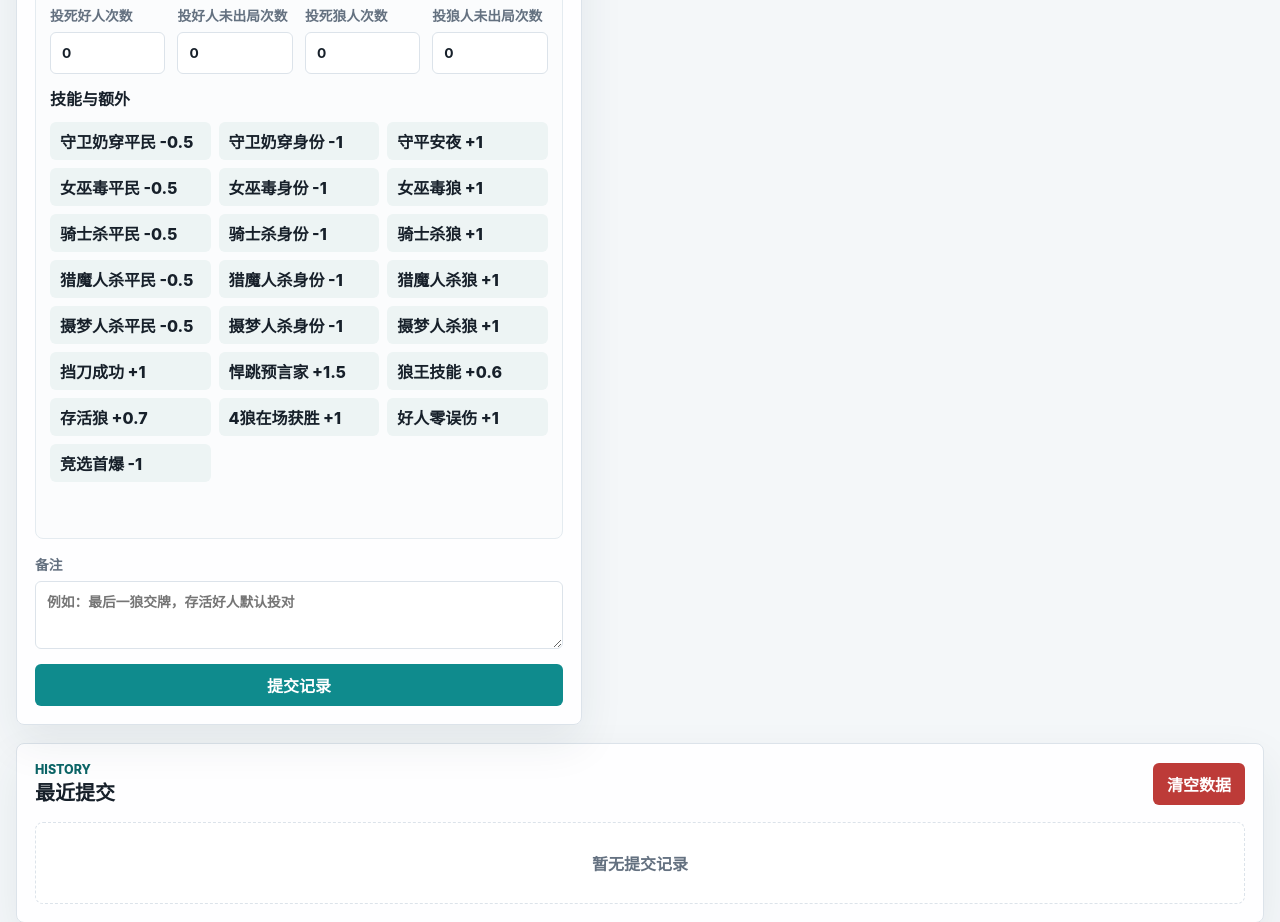
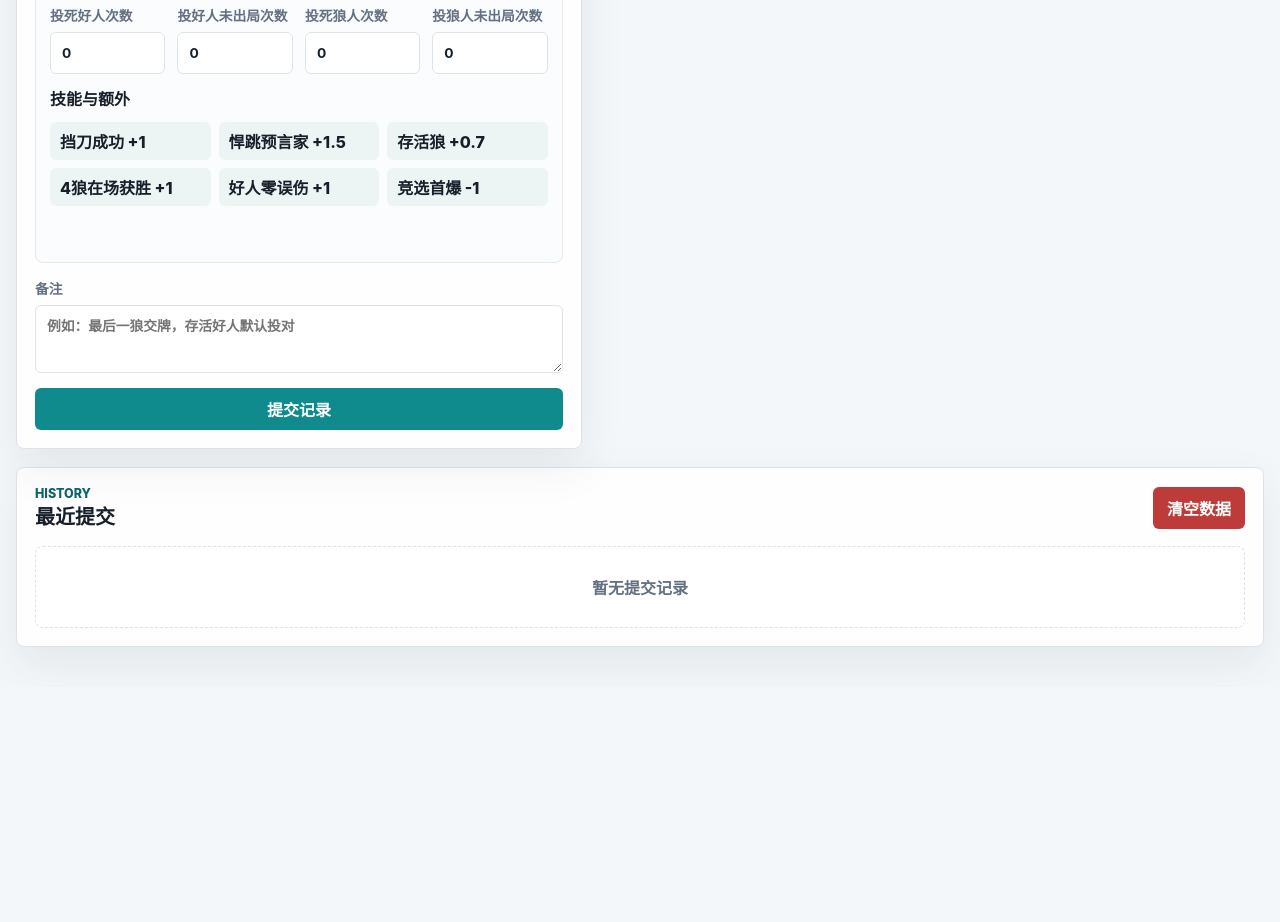
Before and after one commit to Jozky86/X2Rank, a plain HTML site: page index.html in a window 1280 px wide. Shown: the part 880-1802 px from the top of the page. After the commit the page ends 1567 px from the top, so only its background shows below. Drawn offline with Linux system fonts and the light colour scheme.

Commit message:
Filter skill actions by selected role

```diff
--- a/app.js
+++ b/app.js
@@ -126,13 +126,34 @@ function setToday() {
   el("gameDate").value = today;
 }
 
+function roleScopeMatches(roleScope, role) {
+  if (!roleScope) return true;
+  return roleScope.split(",").map((item) => item.trim()).includes(role);
+}
+
+function updateSkillActions() {
+  const role = el("role").value;
+  document.querySelectorAll(".quick-actions button").forEach((button) => {
+    button.classList.toggle("hidden", !roleScopeMatches(button.dataset.role, role));
+  });
+}
+
+function pruneRoleExtras() {
+  const role = el("role").value;
+  const originalLength = state.extras.length;
+  state.extras = state.extras.filter((item) => roleScopeMatches(item.roleScope, role));
+  if (state.extras.length !== originalLength) {
+    renderExtras();
+  }
+}
+
 function renderExtras() {
   const chipList = el("chipList");
   chipList.innerHTML = "";
   state.extras.forEach((item, index) => {
     const chip = document.createElement("span");
     chip.className = "chip";
-    chip.innerHTML = `${item.label} ${item.delta > 0 ? "+" : ""}${item.delta}<button type="button" aria-label="删除 ${item.label}">×</button>`;
+    chip.innerHTML = `${escapeHtml(item.label)} ${item.delta > 0 ? "+" : ""}${item.delta}<button type="button" aria-label="删除 ${escapeHtml(item.label)}">×</button>`;
     chip.querySelector("button").addEventListener("click", () => {
       state.extras.splice(index, 1);
       renderExtras();
@@ -342,6 +363,7 @@ function resetForm() {
   form.reset();
   state.extras = [];
   setToday();
+  updateSkillActions();
   renderExtras();
   updateLiveScore();
 }
@@ -365,11 +387,18 @@ function bindEvents() {
     input.addEventListener("change", updateLiveScore);
   });
 
+  el("role").addEventListener("change", () => {
+    updateSkillActions();
+    pruneRoleExtras();
+    updateLiveScore();
+  });
+
   document.querySelectorAll(".quick-actions button").forEach((button) => {
     button.addEventListener("click", () => {
       state.extras.push({
         label: button.dataset.label,
         delta: Number(button.dataset.delta),
+        roleScope: button.dataset.role || "",
       });
       renderExtras();
       updateLiveScore();
@@ -437,6 +466,7 @@ function init() {
   fillOptions(el("role"), roles);
   setToday();
   bindEvents();
+  updateSkillActions();
   updateLiveScore();
   renderAll();
 }
--- a/index.html
+++ b/index.html
@@ -141,24 +141,24 @@
                 <h3>技能与额外</h3>
               </div>
               <div class="quick-actions" aria-label="技能分选项">
-                <button type="button" data-delta="-0.5" data-label="守卫奶穿平民">守卫奶穿平民 -0.5</button>
-                <button type="button" data-delta="-1" data-label="守卫奶穿身份">守卫奶穿身份 -1</button>
-                <button type="button" data-delta="1" data-label="守平安夜">守平安夜 +1</button>
-                <button type="button" data-delta="-0.5" data-label="女巫毒平民">女巫毒平民 -0.5</button>
-                <button type="button" data-delta="-1" data-label="女巫毒身份">女巫毒身份 -1</button>
-                <button type="button" data-delta="1" data-label="女巫毒狼">女巫毒狼 +1</button>
-                <button type="button" data-delta="-0.5" data-label="骑士杀死平民">骑士杀平民 -0.5</button>
-                <button type="button" data-delta="-1" data-label="骑士杀死身份">骑士杀身份 -1</button>
-                <button type="button" data-delta="1" data-label="骑士杀死狼">骑士杀狼 +1</button>
-                <button type="button" data-delta="-0.5" data-label="猎魔人杀死平民">猎魔人杀平民 -0.5</button>
-                <button type="button" data-delta="-1" data-label="猎魔人杀死身份">猎魔人杀身份 -1</button>
-                <button type="button" data-delta="1" data-label="猎魔人杀死狼">猎魔人杀狼 +1</button>
-                <button type="button" data-delta="-0.5" data-label="摄梦人杀死平民">摄梦人杀平民 -0.5</button>
-                <button type="button" data-delta="-1" data-label="摄梦人杀死身份">摄梦人杀身份 -1</button>
-                <button type="button" data-delta="1" data-label="摄梦人杀死狼">摄梦人杀狼 +1</button>
+                <button type="button" data-role="守卫" data-delta="-0.5" data-label="守卫奶穿平民">守卫奶穿平民 -0.5</button>
+                <button type="button" data-role="守卫" data-delta="-1" data-label="守卫奶穿身份">守卫奶穿身份 -1</button>
+                <button type="button" data-role="守卫" data-delta="1" data-label="守平安夜">守平安夜 +1</button>
+                <button type="button" data-role="女巫" data-delta="-0.5" data-label="女巫毒平民">女巫毒平民 -0.5</button>
+                <button type="button" data-role="女巫" data-delta="-1" data-label="女巫毒身份">女巫毒身份 -1</button>
+                <button type="button" data-role="女巫" data-delta="1" data-label="女巫毒狼">女巫毒狼 +1</button>
+                <button type="button" data-role="骑士" data-delta="-0.5" data-label="骑士杀死平民">骑士杀平民 -0.5</button>
+                <button type="button" data-role="骑士" data-delta="-1" data-label="骑士杀死身份">骑士杀身份 -1</button>
+                <button type="button" data-role="骑士" data-delta="1" data-label="骑士杀死狼">骑士杀狼 +1</button>
+                <button type="button" data-role="猎魔人" data-delta="-0.5" data-label="猎魔人杀死平民">猎魔人杀平民 -0.5</button>
+                <button type="button" data-role="猎魔人" data-delta="-1" data-label="猎魔人杀死身份">猎魔人杀身份 -1</button>
+                <button type="button" data-role="猎魔人" data-delta="1" data-label="猎魔人杀死狼">猎魔人杀狼 +1</button>
+                <button type="button" data-role="摄梦人,射梦人" data-delta="-0.5" data-label="摄梦人杀死平民">摄梦人杀平民 -0.5</button>
+                <button type="button" data-role="摄梦人,射梦人" data-delta="-1" data-label="摄梦人杀死身份">摄梦人杀身份 -1</button>
+                <button type="button" data-role="摄梦人,射梦人" data-delta="1" data-label="摄梦人杀死狼">摄梦人杀狼 +1</button>
                 <button type="button" data-delta="1" data-label="挡刀成功">挡刀成功 +1</button>
                 <button type="button" data-delta="1.5" data-label="悍跳预言家成功">悍跳预言家 +1.5</button>
-                <button type="button" data-delta="0.6" data-label="狼王/狼美技能成功">狼王技能 +0.6</button>
+                <button type="button" data-role="狼枪,狼美人" data-delta="0.6" data-label="狼王/狼美技能成功">狼王/狼美技能 +0.6</button>
                 <button type="button" data-delta="0.7" data-label="存活狼额外">存活狼 +0.7</button>
                 <button type="button" data-delta="1" data-label="4狼在场获胜">4狼在场获胜 +1</button>
                 <button type="button" data-delta="1" data-label="好人零误伤获胜">好人零误伤 +1</button>
```
